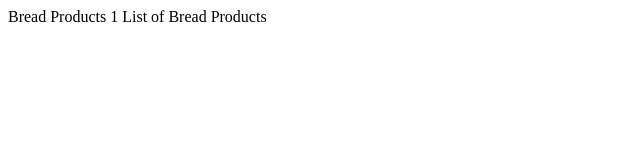
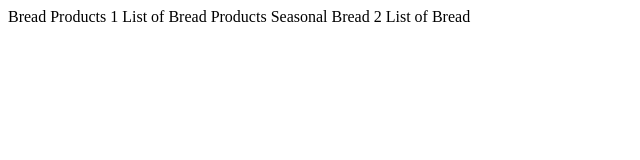
Before and after one commit to rukmanapatel/com.bread.demo, a plain HTML site: page WebContent/index.html in a window 1280 px wide. Shown: the whole page, without its empty margins (0-640 px from the left). Drawn offline with Linux system fonts and the light colour scheme.

Commit message:
Added Seasonal breads

```diff
--- a/WebContent/index.html
+++ b/WebContent/index.html
@@ -7,5 +7,8 @@
 <body>
 	Bread Products
 	1 List of Bread Products
+
+	Seasonal Bread
+	2 List of Bread
 </body>
 </html>
```
